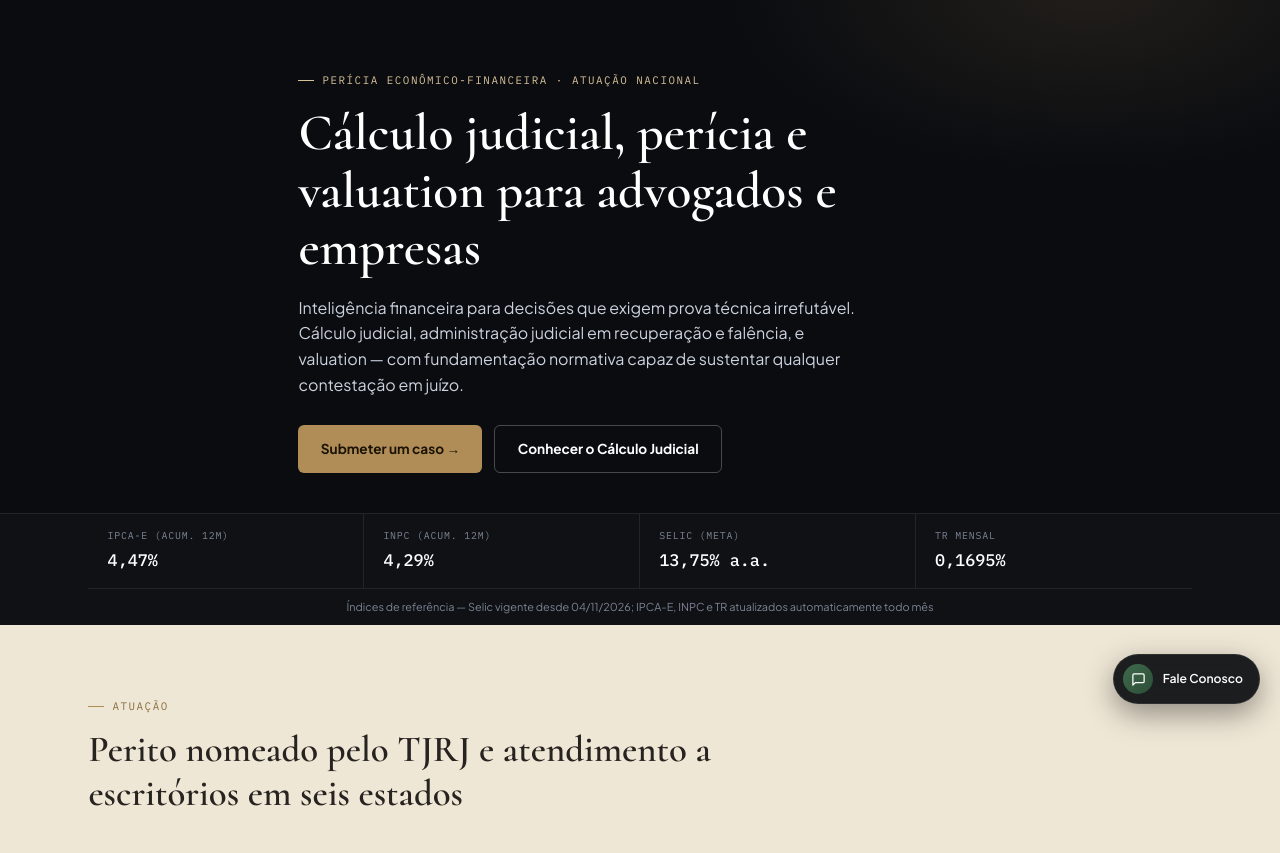
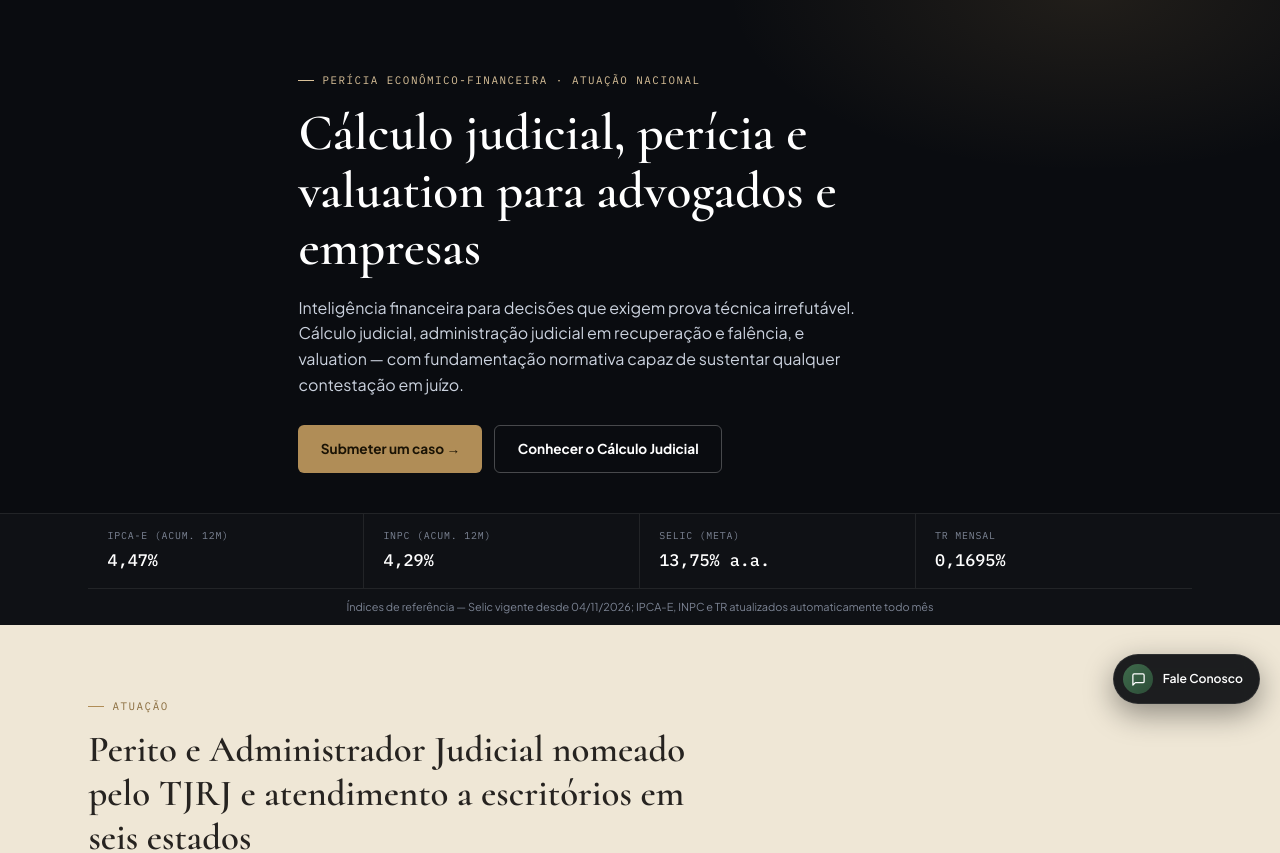
Before and after one commit to igorbrazao/igorbrazao-site, a plain HTML site: page index.html in a window 1280 px wide. Shown: the part 76-929 px from the top of the page. Drawn offline with Linux system fonts and the light colour scheme.

Commit message:
Home: inclui Administrador Judicial no título do bloco de atuação
Co-Authored-By: Claude Haiku 5.5 <noreply@anthropic.com>
Claude-Session: https://claude.ai/code/session_018H11fGni4WjPWuLsWHAeMY

```diff
--- a/index.html
+++ b/index.html
@@ -93,7 +93,7 @@
     <div class="container">
       <div class="dossie-head">
         <span class="eyebrow">Atuação</span>
-        <h2>Perito nomeado pelo TJRJ e atendimento a escritórios em seis estados</h2>
+        <h2>Perito e Administrador Judicial nomeado pelo TJRJ e atendimento a escritórios em seis estados</h2>
       </div>
       <div class="grid-2">
         <div class="doc-card"><span class="stamp">Nomeações</span><h3>Mais de 160 nomeações como perito no TJRJ</h3><p>Histórico de nomeações pelo Tribunal de Justiça do Rio de Janeiro em perícias e cálculos judiciais.</p></div>
```
